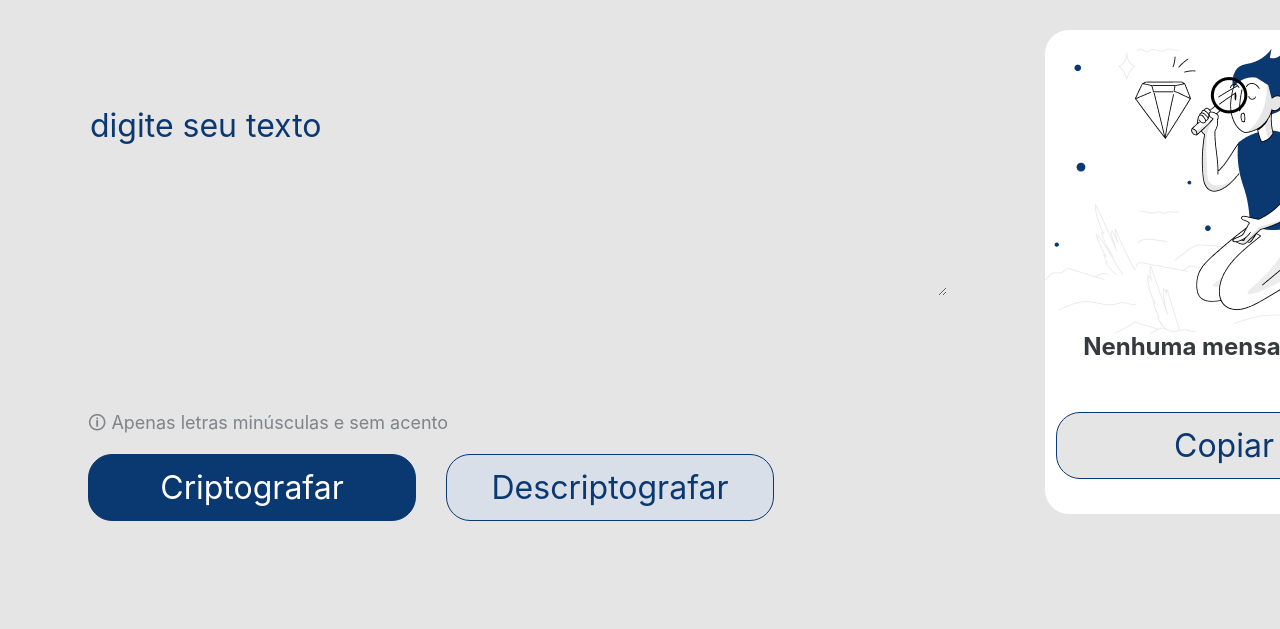
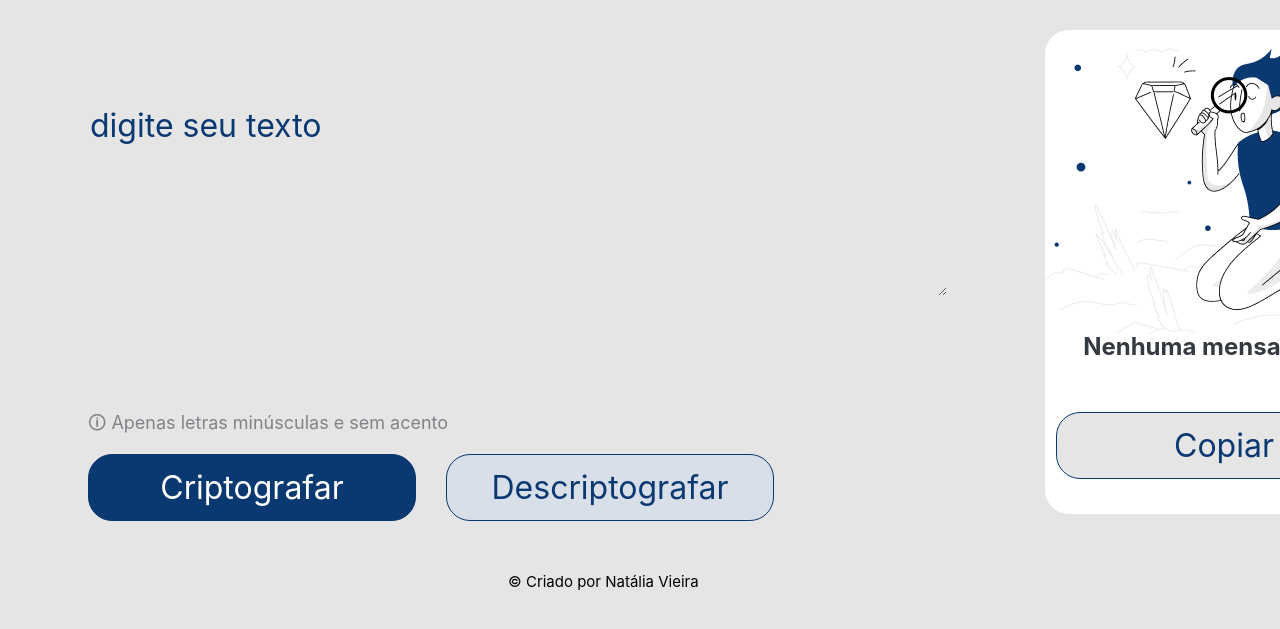
Before and after one commit to nataliavieiras/Decodificador-Alura, a plain HTML site: page index.html in a window 1280 px wide. Shown: the part 89-718 px from the top of the page. Drawn offline with Linux system fonts and the light colour scheme.

Commit message:
Copyright adicionado

```diff
--- a/index.html
+++ b/index.html
@@ -5,7 +5,7 @@
     <meta http-equiv="X-UA-Compatible" content="IE=edge">
     <meta name="viewport" content="width=device-width, initial-scale=1.0">
     <link rel="preconnect" href="https://fonts.googleapis.com">
-    <link rel="preconnect" href="https://fonts.gstatic.com" crossorigin>
+<link rel="preconnect" href="https://fonts.gstatic.com" crossorigin>
     <link rel="stylesheet" href="style.css">
     <title>Encriptador</title>
 </head>
@@ -33,5 +33,8 @@
         </section>
     </main>
     <script src="script.js"></script>
+    <footer>
+        <p class="copyright">&copy; Criado por Natália Vieira</p>
+    </footer>
 </body>
 </html>
--- a/style.css
+++ b/style.css
@@ -101,3 +101,9 @@ textarea.mensagem::placeholder {
     position: absolute;
     width: 336px;
 }
+
+.copyright {
+    font-size: 15px;
+    margin-left: 500px;
+
+}
```
